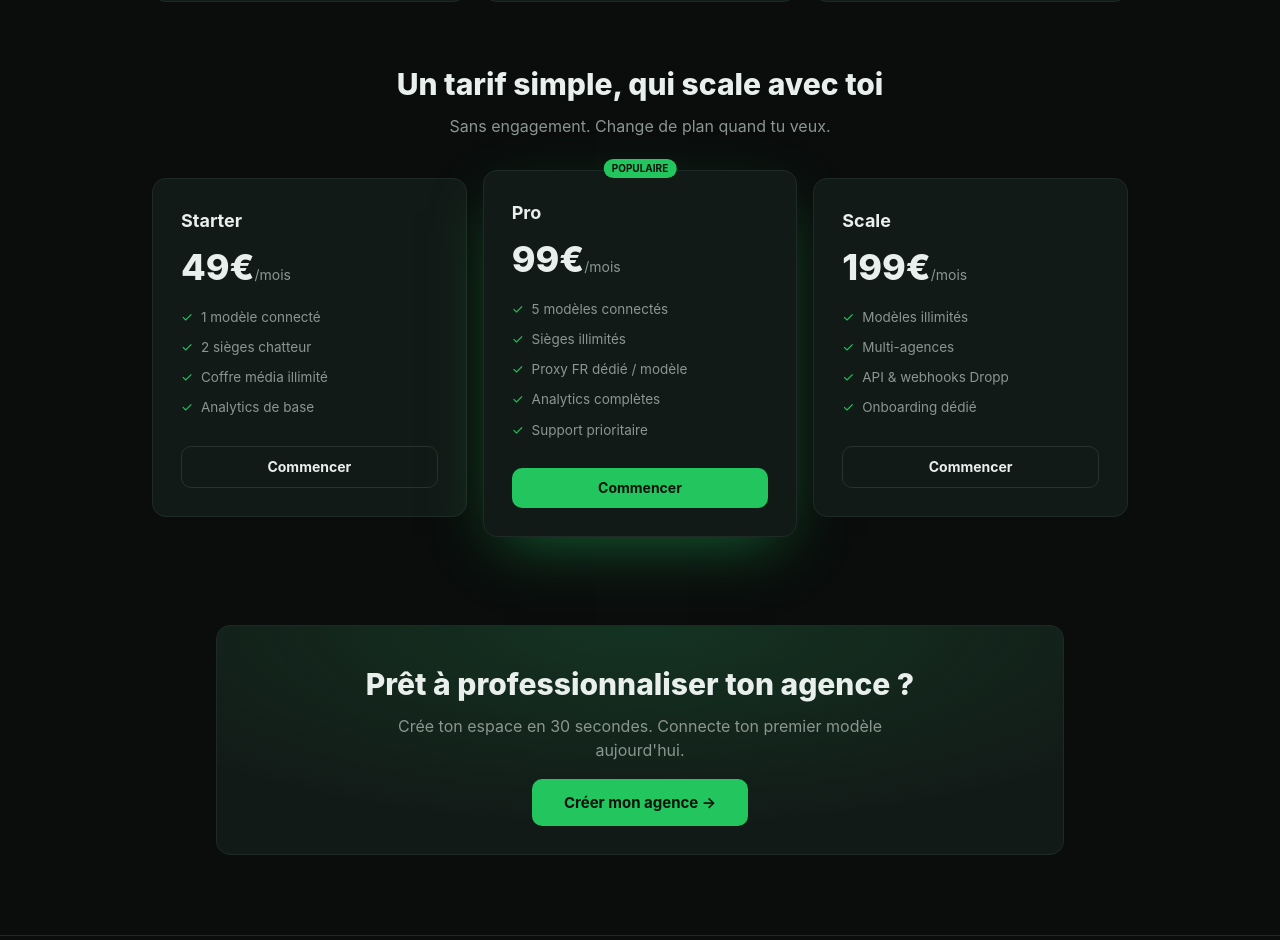
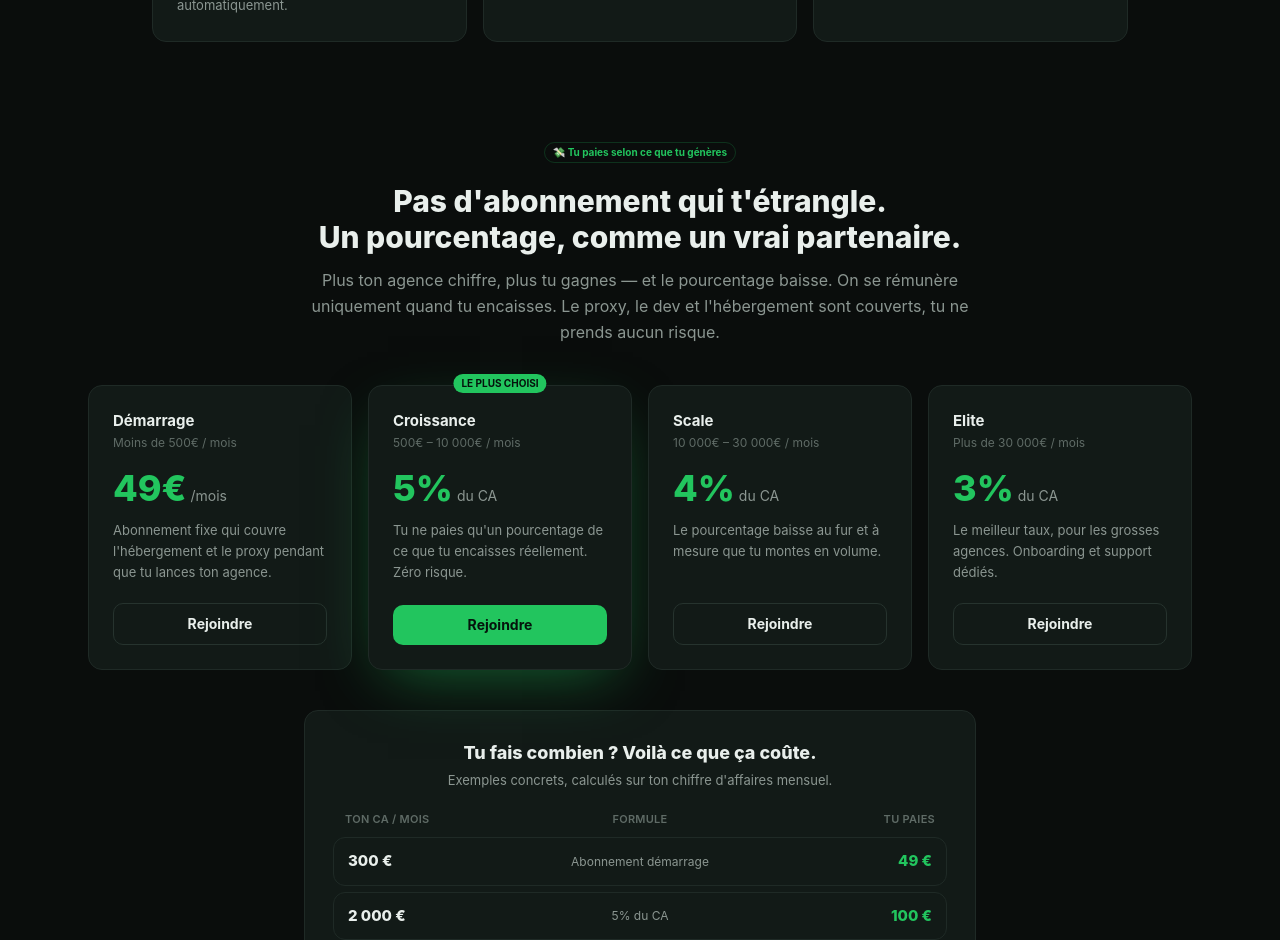
Before and after one commit to CVagency/cvflow, a Next.js app in the folder cvflow-app/: page / in a window 1280 px wide. Shown: the part 1860-2800 px from the top of the page. Built offline with nearby package versions, Linux system fonts and the light colour scheme; no server answers.

Commit message:
deploy: place le CRM dans cvflow-app (dossier Vercel)

```diff
--- a/cvflow-app/app/(app)/layout.js
+++ b/cvflow-app/app/(app)/layout.js
@@ -17,6 +17,18 @@ export default function AppLayout({ children }) {
   const pathname = usePathname();
 
   useEffect(() => { if (ready && !loading && !session) router.replace("/login"); }, [ready, loading, session, router]);
+
+  // Garde d'accès par rôle : un chatteur qui tape /analytics dans l'URL est renvoyé vers une page autorisée
+  useEffect(() => {
+    if (!ready || loading || !session || !profile) return;
+    const seg = (pathname || "/").replace(/^\//, "").split("/")[0];
+    const view = seg === "planning" ? "plannings" : seg;
+    const allowed = ROLE_VIEWS[profile.role] || [];
+    if (view && !allowed.includes(view)) {
+      const first = allowed[0] || "conversations";
+      router.replace("/" + (PATH[first] || first));
+    }
+  }, [ready, loading, session, profile, pathname, router]);
 
   if (!ready) return <Centered>Base de données non configurée.</Centered>;
   if (loading) return <Centered>Chargement…</Centered>;
--- a/cvflow-app/app/page.js
+++ b/cvflow-app/app/page.js
@@ -20,10 +20,25 @@ const STEPS = [
   ["3", "Tes chatteurs vendent", "Ils envoient en 1 clic, tu vois les ventes attribuées et les commissions en direct."],
 ];
 
-const PLANS = [
-  ["Starter", "49€", "/mois", ["1 modèle connecté", "2 sièges chatteur", "Coffre média illimité", "Analytics de base"], false],
-  ["Pro", "99€", "/mois", ["5 modèles connectés", "Sièges illimités", "Proxy FR dédié / modèle", "Analytics complètes", "Support prioritaire"], true],
-  ["Scale", "199€", "/mois", ["Modèles illimités", "Multi-agences", "API & webhooks Dropp", "Onboarding dédié"], false],
+// Modèle façon Infloww : tu paies selon ce que tu génères. Petit abonnement uniquement sous 500€/mois.
+const WA_NUMBER = "33689891964";
+const WA_TEXT = "Salut ! Je gère une agence et je veux utiliser CVFLOW. Peux-tu m'envoyer les infos pour démarrer ?";
+const WA_LINK = `https://wa.me/${WA_NUMBER}?text=${encodeURIComponent(WA_TEXT)}`;
+
+const TIERS = [
+  ["Démarrage", "Moins de 500€ / mois", "49€", "/mois", "Abonnement fixe qui couvre l'hébergement et le proxy pendant que tu lances ton agence.", false],
+  ["Croissance", "500€ – 10 000€ / mois", "5%", "du CA", "Tu ne paies qu'un pourcentage de ce que tu encaisses réellement. Zéro risque.", true],
+  ["Scale", "10 000€ – 30 000€ / mois", "4%", "du CA", "Le pourcentage baisse au fur et à mesure que tu montes en volume.", false],
+  ["Elite", "Plus de 30 000€ / mois", "3%", "du CA", "Le meilleur taux, pour les grosses agences. Onboarding et support dédiés.", false],
+];
+
+// « Tu fais X → tu paies Y »
+const EXAMPLES = [
+  ["300 €", "49 €", "Abonnement démarrage"],
+  ["2 000 €", "100 €", "5% du CA"],
+  ["8 000 €", "400 €", "5% du CA"],
+  ["20 000 €", "800 €", "4% du CA"],
+  ["50 000 €", "1 500 €", "3% du CA"],
 ];
 
 export default function Landing() {
@@ -47,9 +62,10 @@ export default function Landing() {
         <h1 className="text-[54px] leading-[1.05] font-extrabold -tracking-wide max-md:text-4xl">Le CRM de chatting<br /><span className="text-acc">Telegram</span> pour agences.</h1>
         <p className="text-muted text-lg mt-6 max-w-2xl mx-auto leading-relaxed">Coffre média connecté à Dropp Fans, scripts par modèle, attribution des ventes au chatteur, analytics en temps réel. Zéro bug, zéro friction.</p>
         <div className="flex items-center justify-center gap-3 mt-9 flex-wrap">
-          <Link href="/login" className="btn px-8 py-3.5 text-[15px] shadow-[0_10px_40px_-10px_rgba(34,197,94,.6)]">Démarrer gratuitement →</Link>
-          <a href="#how" className="btn-ghost px-7 py-3.5 text-[15px] font-semibold">Voir comment ça marche</a>
+          <a href={WA_LINK} target="_blank" rel="noopener noreferrer" className="btn px-8 py-3.5 text-[15px] shadow-[0_10px_40px_-10px_rgba(34,197,94,.6)]">Lancer mon agence →</a>
+          <a href="#pricing" className="btn-ghost px-7 py-3.5 text-[15px] font-semibold">Voir les tarifs</a>
         </div>
+        <div className="mt-5 text-[13px] text-muted2 flex items-center justify-center gap-2"><span className="inline-flex -space-x-1.5">{["#22c55e","#3aa0e6","#e5b769"].map((c)=><span key={c} className="w-5 h-5 rounded-full border-2 border-[#0a0d0c]" style={{background:c}} />)}</span>3 agences déjà en cours d'onboarding · paiement au résultat</div>
 
         {/* Aperçu produit (mockup) */}
         <div className="mt-16 relative">
@@ -117,34 +133,59 @@ export default function Landing() {
       </section>
 
       {/* PRICING */}
-      <section id="pricing" className="max-w-5xl mx-auto px-6 pb-20">
-        <h2 className="text-3xl font-extrabold text-center mb-3">Un tarif simple, qui scale avec toi</h2>
-        <p className="text-center text-muted mb-10">Sans engagement. Change de plan quand tu veux.</p>
-        <div className="grid grid-cols-3 gap-4 max-md:grid-cols-1 items-start">
-          {PLANS.map((p) => (
-            <div key={p[0]} className={`card p-7 relative ${p[4] ? "border-acc shadow-[0_20px_60px_-20px_rgba(34,197,94,.5)] md:-translate-y-2" : ""}`}>
-              {p[4] && <div className="absolute -top-3 left-1/2 -translate-x-1/2 badge bg-acc text-[#05130c] px-3 py-1">POPULAIRE</div>}
-              <div className="font-bold text-lg">{p[0]}</div>
-              <div className="mt-3 mb-5"><span className="text-4xl font-extrabold">{p[1]}</span><span className="text-muted text-sm">{p[2]}</span></div>
-              <ul className="flex flex-col gap-2.5 mb-7">
-                {p[3].map((li) => <li key={li} className="text-[13.5px] text-muted flex gap-2"><span className="text-acc">✓</span>{li}</li>)}
-              </ul>
-              <Link href="/login" className={`${p[4] ? "btn" : "btn-ghost"} w-full py-2.5 text-center block font-bold text-sm`}>Commencer</Link>
+      <section id="pricing" className="max-w-6xl mx-auto px-6 pb-8 pt-8">
+        <div className="text-center max-w-2xl mx-auto mb-10">
+          <div className="inline-flex items-center gap-2 badge text-acc bg-acc/12 border border-acc/20 px-3.5 py-2 mb-5">💸 Tu paies selon ce que tu génères</div>
+          <h2 className="text-3xl font-extrabold mb-3">Pas d'abonnement qui t'étrangle.<br />Un pourcentage, comme un vrai partenaire.</h2>
+          <p className="text-muted leading-relaxed">Plus ton agence chiffre, plus tu gagnes — et le pourcentage baisse. On se rémunère uniquement quand tu encaisses. Le proxy, le dev et l'hébergement sont couverts, tu ne prends aucun risque.</p>
+        </div>
+
+        <div className="grid grid-cols-4 gap-4 max-lg:grid-cols-2 max-sm:grid-cols-1 items-stretch mb-10">
+          {TIERS.map((p) => (
+            <div key={p[0]} className={`card p-6 relative flex flex-col ${p[5] ? "border-acc shadow-[0_20px_60px_-20px_rgba(34,197,94,.5)]" : ""}`}>
+              {p[5] && <div className="absolute -top-3 left-1/2 -translate-x-1/2 badge bg-acc text-[#05130c] px-3 py-1 whitespace-nowrap">LE PLUS CHOISI</div>}
+              <div className="font-bold text-[15px]">{p[0]}</div>
+              <div className="text-[12px] text-muted2 mt-0.5 mb-4">{p[1]}</div>
+              <div className="mb-3"><span className="text-4xl font-extrabold text-acc">{p[2]}</span><span className="text-muted text-sm ml-1">{p[3]}</span></div>
+              <div className="text-[13px] text-muted leading-relaxed flex-1">{p[4]}</div>
+              <a href={WA_LINK} target="_blank" rel="noopener noreferrer" className={`${p[5] ? "btn" : "btn-ghost"} w-full py-2.5 mt-5 text-center block font-bold text-sm`}>Rejoindre</a>
             </div>
           ))}
+        </div>
+
+        {/* Simulateur « tu fais X → tu paies Y » */}
+        <div className="card p-7 max-w-2xl mx-auto">
+          <h3 className="text-center font-extrabold text-lg mb-1">Tu fais combien ? Voilà ce que ça coûte.</h3>
+          <p className="text-center text-muted text-[13px] mb-5">Exemples concrets, calculés sur ton chiffre d'affaires mensuel.</p>
+          <div className="flex flex-col gap-1.5">
+            <div className="grid grid-cols-3 text-[11px] uppercase tracking-wide text-muted2 font-semibold px-3 pb-1">
+              <span>Ton CA / mois</span><span className="text-center">Formule</span><span className="text-right">Tu paies</span>
+            </div>
+            {EXAMPLES.map((e, i) => (
+              <div key={i} className="grid grid-cols-3 items-center bg-panel border border-line rounded-xl px-3.5 py-3">
+                <span className="font-extrabold text-[15px]">{e[0]}</span>
+                <span className="text-center text-[12px] text-muted">{e[2]}</span>
+                <span className="text-right font-extrabold text-acc text-[15px]">{e[1]}</span>
+              </div>
+            ))}
+          </div>
+          <p className="text-center text-muted2 text-[12px] mt-4">Le reste est à toi. Tu gardes 90 à 97% de ce que tu génères.</p>
         </div>
       </section>
 
       {/* CTA */}
-      <section className="max-w-4xl mx-auto px-6 pb-20">
+      <section className="max-w-4xl mx-auto px-6 py-16">
         <div className="card p-10 text-center relative overflow-hidden" style={{ background: "radial-gradient(600px 200px at 50% 0%,rgba(34,197,94,.15),transparent),#121a17" }}>
           <h2 className="text-3xl font-extrabold mb-3">Prêt à professionnaliser ton agence ?</h2>
-          <p className="text-muted mb-7 max-w-lg mx-auto">Crée ton espace en 30 secondes. Connecte ton premier modèle aujourd'hui.</p>
-          <Link href="/login" className="btn px-8 py-3.5 text-[15px]">Créer mon agence →</Link>
+          <p className="text-muted mb-7 max-w-lg mx-auto">Écris-nous sur WhatsApp. On te met en place ton espace et ton premier modèle connecté, et on te lance en 24h.</p>
+          <div className="flex items-center justify-center gap-3 flex-wrap">
+            <a href={WA_LINK} target="_blank" rel="noopener noreferrer" className="btn px-8 py-3.5 text-[15px] inline-flex items-center gap-2">💬 Nous contacter sur WhatsApp</a>
+            <Link href="/login" className="btn-ghost px-7 py-3.5 text-[15px] font-semibold">J'ai déjà un compte</Link>
+          </div>
         </div>
       </section>
 
-      <footer className="border-t border-line py-8 text-center text-muted2 text-xs">CVFLOW © 2026 · Le CRM Telegram des agences · <Link href="/login" className="text-acc">Connexion</Link></footer>
+      <footer className="border-t border-line py-8 text-center text-muted2 text-xs">CVFLOW © 2026 · Le CRM Telegram des agences · <a href={WA_LINK} target="_blank" rel="noopener noreferrer" className="text-acc">WhatsApp</a> · <Link href="/login" className="text-acc">Connexion</Link></footer>
     </div>
   );
 }
```
Also changed, not shown: cvflow-app/app/(app)/conversations/page.js (+7 -4 lines), cvflow-app/app/(app)/planning/page.js (+8 -5 lines), cvflow-app/lib/store.js, 2 other files (tests, documents, lock files or other folders).
